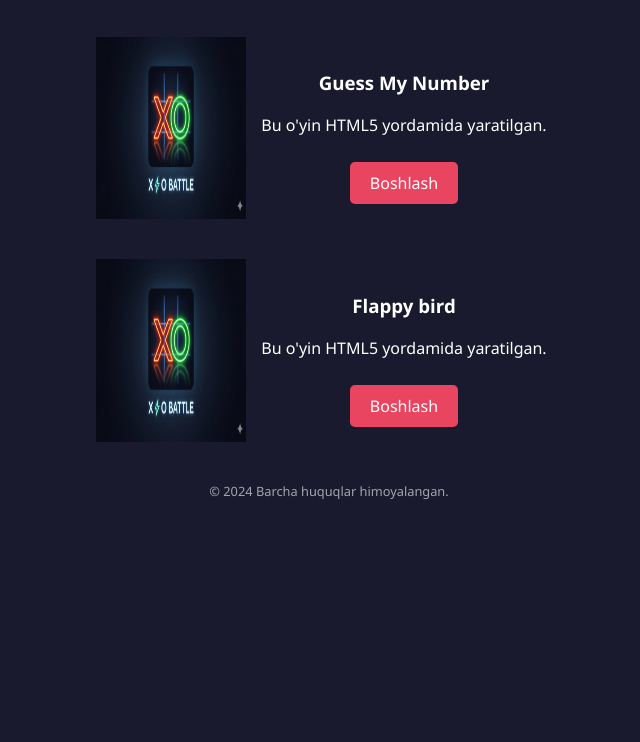
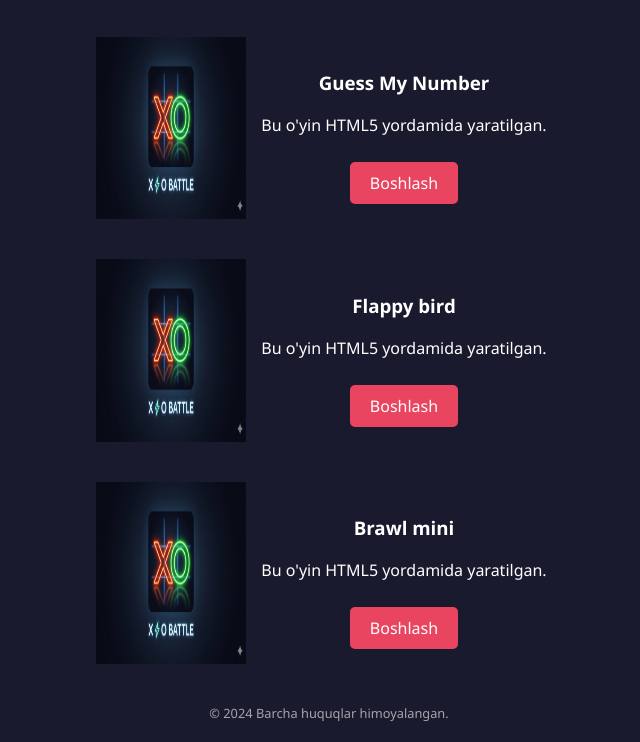
Before and after one commit to bexruzamandurdiyev-spec/All_new_games, a plain HTML site: page index.html in a window 1280 px wide. Shown: the part 594-1336 px from the top of the page, without its empty margins (311-951 px from the left). Before the commit the page ends 1114 px from the top, so only its background shows below. Drawn offline with Linux system fonts and the light colour scheme.

Commit message:
Update index.html

```diff
--- a/index.html
+++ b/index.html
@@ -66,6 +66,15 @@
         </div>
     </div>
 
+    <div class="container">
+    <img src="logo.png" style="width: 150px;" alt="O'yin 1">
+        <div class="game-info">
+            <h3> Brawl mini </h3>
+            <p>Bu o'yin HTML5 yordamida yaratilgan.</p>
+            <a href="game3.html" class="btn">Boshlash</a>
+        </div>
+    </div>
+
 
 <footer>
     &copy; 2024 Barcha huquqlar himoyalangan.
```
